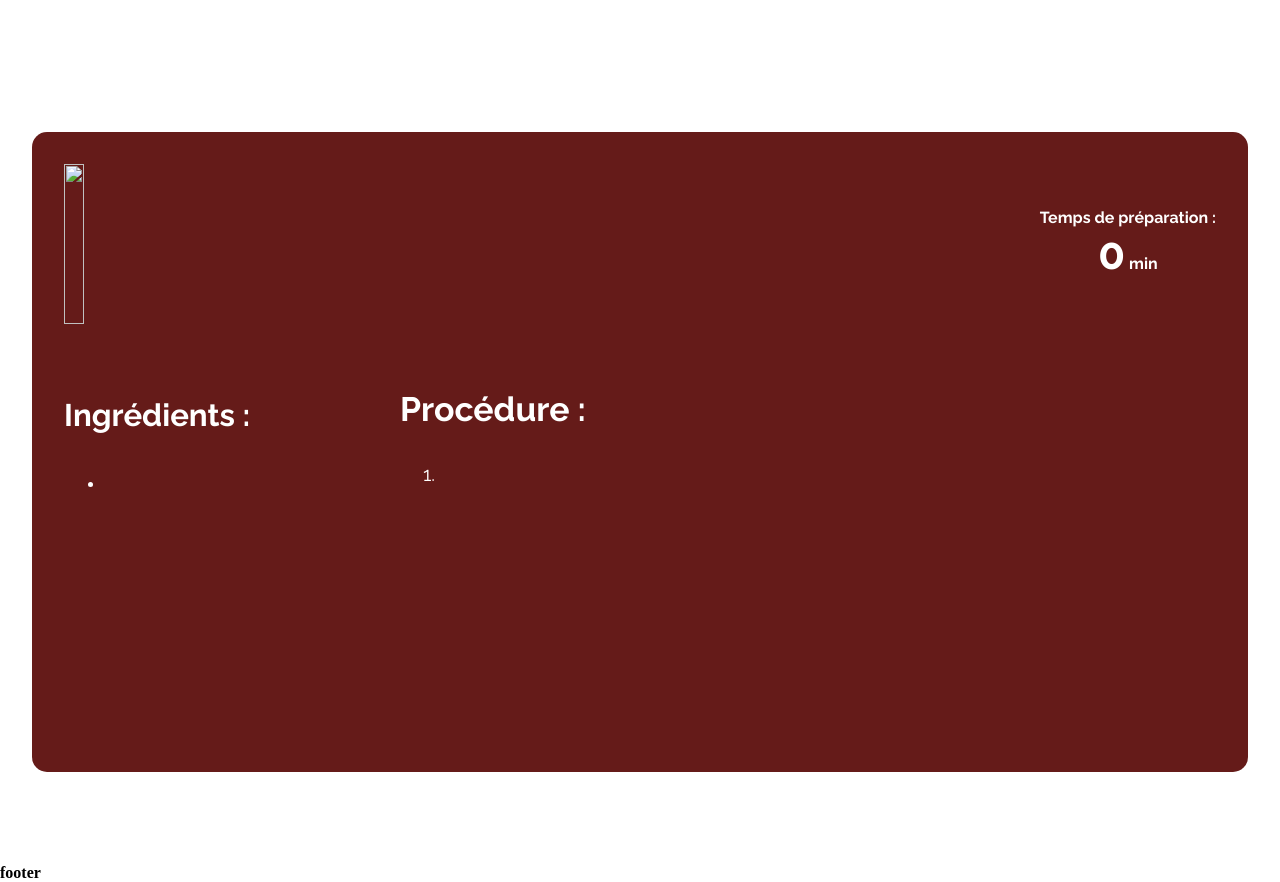
After one commit to Kaboufl/dmPHP, a PHP site: template data/views/recipePage.php in a window 1280 px wide. The commit adds this page. Run offline with PHP 8.4, Linux system fonts and the light colour scheme; the template is opened without the code that fills it, so the values that code supplies are empty.

Commit message:
Ajout de la page d'affichage de la recette

```diff
--- a/data/assets/css/discover.css
+++ b/data/assets/css/discover.css
@@ -54,12 +54,16 @@
 .discover-body
 {
     position: relative;
-    width: 100%;
+    width: max-content;
     height: fit-content;
     min-height: 40vh;
-    background-color: black;
+    background-color: #982726;
 
     margin-top: 1.226rem;
+    margin-left: auto;
+    margin-right: auto;
+
+    padding: 1.225rem;
 
     color: white;
     font-weight: bold;
@@ -67,45 +71,78 @@
 
     border-radius: 15px;
 }
-.discover-body::before
-{
-    content: ' ';
-    display: block;
-    position: absolute;
-    left: 0;
-    top: 0;
-    opacity: 0.75;
-    width: 100%;
-    height: 100%;
-    background-color: var(--rouge-logo);
-    border-radius: 15px;
 
-}
 
 .discover-body table
 {
     z-index: 5;
 
     margin: auto;
+    margin-top: 3rem;
+    padding-bottom: 3rem;
     width: 75%;
-    border-style: none;
-    border-spacing: 0;
+
     border-collapse: collapse;
     text-align: center;
     padding: 12px;
-    border: 2px solid rgb(71, 71, 71);
+    /* border: 2px solid rgb(71, 71, 71); */
     cursor: pointer;
 }
 
-.discover-body tr th{
-    background-color: rgb(92, 92, 92);
+.discover-body thead tr > th:nth-child(1)
+{
+    border-radius: 15px 0px 0px 15px;
+}
+.discover-body thead tr > th:nth-last-child(1)
+{
+    border-radius: 0px 15px 15px 0px;
+}
+.discover-body thead tr
+{
+    font-family: 'Segoe UI', Tahoma, Geneva, Verdana, sans-serif;
+    color: white;
+    background-color: rgb(238, 169, 113);
     padding: 10px;
-    color: white;
-    font-family: 'Segoe UI', Tahoma, Geneva, Verdana, sans-serif;
+}
 
-}
 
 .discover-body tr td{
     padding: 9px;
     font-family:'Gill Sans', 'Gill Sans MT', Calibri, 'Trebuchet MS', sans-serif;
 }
+
+.discover-body tbody > tr
+{
+    background-color: white;
+    color: black;
+    border-radius: 15px;
+    box-shadow: rgba(0, 0, 0, 0.19) 0px 10px 20px, rgba(0, 0, 0, 0.23) 0px 6px 6px;
+}
+
+.discover-body tbody > tr:nth-child(even)
+{
+    background-color: var(--bg);
+}
+tr.table-separator
+{
+    height: 15px;
+    box-shadow: none !important;
+}
+
+.discover-body tbody > tr td
+{
+    margin-bottom: 12px;
+    margin-top: 12px;
+}
+
+
+
+.discover-body tbody > tr td:nth-child(1)
+{
+    border-radius: 15px 0px 0px 15px;
+}
+
+.discover-body tbody > tr td:nth-last-child(1)
+{
+    border-radius: 0px 15px 15px 0px;
+}
--- /dev/null
+++ b/data/assets/css/recipe.css
@@ -0,0 +1,112 @@
+.recipe-body
+{
+    position: relative;
+    display: inline-block;
+    width: 100%;
+    height: fit-content;
+    min-height: 80vh;
+    background-color: #651b19;
+
+    margin-top: 1.226rem;
+
+    color: white;
+    font-weight: bold;
+    font-family: 'Raleway', 'sans-serif';
+
+    border-radius: 15px;
+}
+
+.recipe-header
+{
+    position:relative;
+    height: 20vh;
+    box-sizing: border-box;
+
+    margin: 2rem;
+
+    display: flex;
+    flex-direction: row;
+    justify-content: space-between;
+    align-items: stretch;
+    gap: 1.25rem;
+}
+
+.recipe-header div:nth-child(1)
+{
+    height: 100%;
+    width: fit-content;
+
+}
+.recipe-header div:nth-child(2)
+{
+    flex-grow: 2;
+    padding: 1.225rem;
+}
+.recipe-header div:nth-child(2) h1
+{
+    margin: 0;
+    font-weight: bold;
+    font-size: 2.335rem;
+}
+.recipe-header div:nth-child(2) h3
+{
+    font-size: 1.125rem;
+}
+.recipe-header div:nth-child(3)
+{
+    display: flex;
+    min-width: fit-content;
+    flex-direction: column;
+    justify-content: center;
+}
+.recipe-header div:nth-child(3) span:last-child
+{
+    margin-left: auto;
+    margin-right: auto;
+}
+
+.recipe-header div:nth-child(3) span:last-child b
+{
+    font-size: 2.775rem;
+}
+
+
+
+
+.recipe-main
+{
+    position:relative;
+    height: fit-content;
+    box-sizing: border-box;
+
+    margin: 2rem;
+
+    display: grid;
+    grid-template-columns: 1fr 3fr;
+    gap: 4rem;
+}
+.recipe-main div:nth-child(1) h4
+{
+    font-size: 1.95rem;
+}
+.recipe-main div:nth-child(1) ul
+{
+    list-style-type: disc;
+    font-size: 0.95rem;
+    font-weight: normal;
+}
+
+.recipe-main div:nth-child(2) h3
+{
+    font-size: 2.115rem;
+}
+.recipe-main div:nth-child(2) ul
+{
+    list-style-type: decimal;
+    font-size: 1.225rem;
+    font-weight: normal;
+
+    display: flex;
+    flex-direction: column;
+    gap: 1.85rem;
+}
--- a/data/views/components/head.php
+++ b/data/views/components/head.php
@@ -7,6 +7,7 @@
 <link rel="preconnect" href="https://fonts.gstatic.com" crossorigin>
 <link href="https://fonts.googleapis.com/css2?family=Raleway:ital,wght@0,100;0,200;0,300;0,400;0,500;0,600;0,700;0,800;0,900;1,100;1,200;1,300;1,400;1,500;1,600;1,700;1,800;1,900&display=swap" rel="stylesheet">
 
-<link rel="stylesheet" href="css/main.css">
-<link rel="stylesheet" href="css/index.css">
-<link rel="stylesheet" href="css/discover.css">
+<link rel="stylesheet" href="/css/main.css">
+<link rel="stylesheet" href="/css/index.css">
+<link rel="stylesheet" href="/css/discover.css">
+<link rel="stylesheet" href="/css/recipe.css">
--- a/data/views/components/header.php
+++ b/data/views/components/header.php
@@ -1,5 +1,5 @@
 <div class="logo" id="homeBtn">
-    <img src="images/brand/svg/logo-no-background.svg" height="65%" alt="">
+    <img src="/images/brand/svg/logo-no-background.svg" height="65%" alt="">
 </div>
 
 <script>
--- a/data/views/discover.php
+++ b/data/views/discover.php
@@ -45,15 +45,17 @@ $mysqli->close();
 
     foreach($recettes as $recette)
     {
-
+        $id = $recette['id'];
         $nom = $recette['name'];
         $desc = $recette['description'];
         $duration = intval($recette['duration']) / 60 . ' min';
         $difficulty = intval($recette['category_id']);
 
 
+
         echo '
-            <tr onclick="window.alert()">
+            <tr class="table-separator"></tr>
+            <tr onclick="window.location=\'/recipes/',$id,'\';">
                 <td>',$nom,'</td>
                 <td>',$desc,'</td>
                 <td>',$duration,'</td>
--- /dev/null
+++ b/data/views/recipePage.php
@@ -0,0 +1,65 @@
+<?php
+    $id = substr($request, 9, strlen($request));
+
+    include(__DIR__ . '/mySQL.php');
+
+    $recette = $mysqli->query("SELECT * FROM recipe WHERE id=".$id)->fetch_assoc();
+    $mysqli->close();
+    // var_dump($recette);
+
+?>
+
+
+
+<section>
+    <div class="recipe-body">
+        <div class="recipe-header">
+            <div>
+                <img src="<?php echo $recette['imgURL'] ?>" alt="" height="100%">
+            </div>
+            <div>
+                <h1><?php echo $recette['name'] ?></h1>
+                <h3><?php echo $recette['description'] ?></h3>
+            </div>
+            <div>
+                <span>Temps de préparation :</span>
+                <span><b><?php echo $recette['duration'] / 60; ?></b> min</span>
+            </div>
+        </div>
+
+        <div class="recipe-main">
+            <div>
+                <h4>Ingrédients :</h4>
+                <ul>
+                    <?php
+
+                        $ingredients = explode("|", $recette['ingredients']);
+
+                        foreach($ingredients as $ingredient)
+                        {
+                            echo '<li>',$ingredient,'</li>';
+                        }
+                    ?>
+                    </ul>
+            </div>
+
+            <div>
+                <h3>Procédure :</h3>
+                <ul>
+                    <?php
+
+                        $etapes = explode("|", $recette['steps']);
+
+                        foreach($etapes as $etape)
+                        {
+                            echo '<li>',$etape,'</li>';
+                        }
+                    ?>
+                </ul>
+
+
+            </div>
+        </div>
+
+    </div>
+</section>
```
Also changed, not shown: data/index.php (+7 -0 lines).
